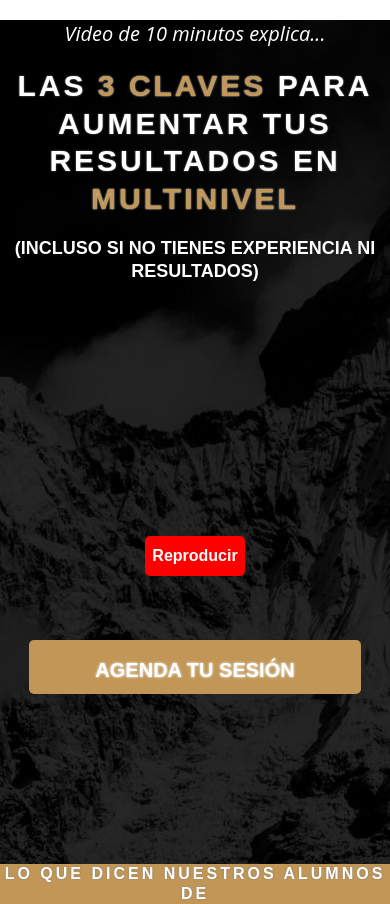
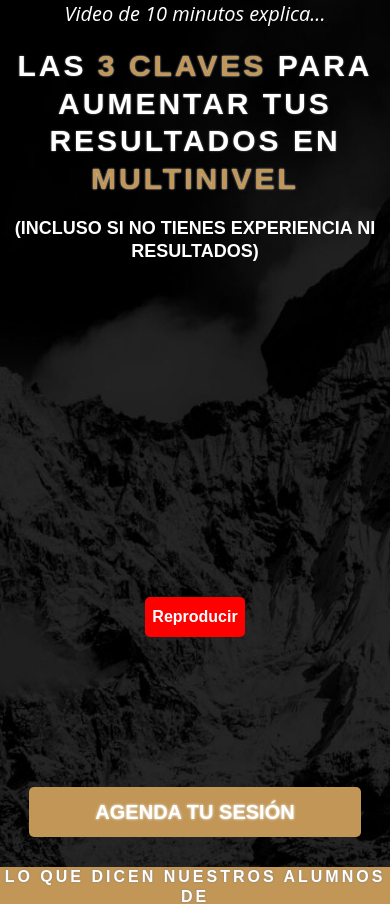
Before and after one commit to rodrigozucchini/landing-olivera-agus, a React (Vite) app: page / in a window 390 px wide. Shown: the top 904 px of the page. Built offline with nearby package versions, Linux system fonts and the light colour scheme.

Commit message:
cambios adaptacion

```diff
--- a/src/cumbre/sections/Header/Headerc.css
+++ b/src/cumbre/sections/Header/Headerc.css
@@ -3,19 +3,12 @@
     background-image: url('./../../../assets/montania3.jpg');
 
     /* Establece el tamaño de la imagen de fondo al 100% de la anchura del contenedor */
-    background-size: 100% auto;
+    background-size: cover;
 
     /* Fija la imagen de fondo en la posición superior */
-    background-position: top center;
-
-    /* Fija la imagen de fondo en altura (largo) */
-    background-attachment: fixed;
-    /* No repite */
-    background-repeat: no-repeat;
-    /* Otras propiedades para el contenedor, como altura mínima */
-    min-height: 100vh;
+    background-position: center;
     margin: 0;
-    padding: 0 0 50px 0;
+    padding: 0;
   }
 
 .headerc-title {
@@ -24,8 +17,7 @@
     font-family: 'Open sans', 'Helvetica Neue', Helvetica, Arial, sans-serif;
     font-size: 35px;
     font-weight: normal;
-    margin-top: 20px;
-    margin-bottom: 20px;
+
     padding: 0;
 }
 
@@ -127,7 +119,7 @@
         /* No repite */
         background-repeat: no-repeat;
         /* Otras propiedades para el contenedor, como altura mínima */
-        min-height: 80vh;
+        min-height: 50vh;
         margin: 0;
         padding-bottom: 0px;
       }
@@ -160,7 +152,7 @@
         /* No repite */
         background-repeat: no-repeat;
         /* Otras propiedades para el contenedor, como altura mínima */
-        min-height: 85vh;
+        min-height: 50vh;
         margin: 0;
         padding-bottom: 0px;
       }
@@ -193,7 +185,7 @@
         /* No repite */
         background-repeat: no-repeat;
         /* Otras propiedades para el contenedor, como altura mínima */
-        min-height: 100vh;
+        min-height: 50vh;
         margin: 0;
         padding-bottom: 0px;
       }
--- a/src/cumbre/sections/VideoC/Videoc.css
+++ b/src/cumbre/sections/VideoC/Videoc.css
@@ -1,31 +1,22 @@
 .videoc-player-container-c {
-    display: flex;
-    justify-content: center;
-    align-items: center;
-    max-width: 95%;
-    height: 60vh;
-    margin: 0 auto;
-    margin-bottom: 5px;
+  display: flex;
+  align-items: center;
+  justify-content: center;
+  width: 100%;
+  height: 100%;
   }
 
-
   .video-container-c {
-    width: 900px;
-    height: auto; /* Ajusta la altura según tus necesidades */
-    position: relative;
     display: flex;
     align-items: center;
     justify-content: center;
+    width: 900px;
+    height: auto;
   }
 
-  .video-player-video-c {
-    width: 100%;
-    height: 100%;
-    object-fit: cover;
-  }
   .button-play-yes-c {
     position: absolute; /* Agregamos posicionamiento absoluto */
-    bottom: 5%; /* Ajusta la posición vertical del botón según tus necesidades */
+    bottom: 15%; /* Ajusta la posición vertical del botón según tus necesidades */
     left: 50%; /* Ajusta la posición horizontal del botón según tus necesidades */
     transform: translate(-50%, -50%); /* Centramos el botón */
     z-index: 1;
@@ -43,7 +34,7 @@
 
   .button-play-no-c {
     position: absolute; /* Agregamos posicionamiento absoluto */
-    bottom: 5%; /* Ajusta la posición vertical del botón según tus necesidades */
+    bottom: 15%; /* Ajusta la posición vertical del botón según tus necesidades */
     left: 50%; /* Ajusta la posición horizontal del botón según tus necesidades */
     transform: translate(-50%, -50%); /* Centramos el botón */
     z-index: 1;
@@ -59,16 +50,65 @@
     border-radius: 10% red;
   }
 
-  @media only screen and (max-width: 1600px) {
+@media only screen and (max-width: 1600px) {
     .video-container-c {
       display: relative;
       width: 100%;
-      height: auto; /* Ajusta la altura según tus necesidades */
+      height: auto;
       position: relative;
     }
   }
 
   @media only screen and (max-width: 980px) {
+    .button-play-yes-c {
+      bottom: 10%; /* Ajusta la posición vertical del botón según tus necesidades */
+      left: 50%; /* Ajusta la posición horizontal del botón según tus necesidades */
+      transform: translate(-50%, -50%); /* Centramos el botón */
+      z-index: 1;
+      width: 100px; /* Ajusta el ancho según tus necesidades */
+      height: 40px; /* Ajusta el alto según tus necesidades */
+      background-color: #ff0000; /* Color de fondo del botón */
+      color: #fff; /* Color del texto del botón */
+      border: none; /* Elimina el borde del botón si lo deseas */
+      cursor: pointer; /* Cambia el cursor al pasar por encima */
+      font-size: 16px; /* Tamaño de fuente del botón */
+      border-radius: 5px; /* Agrega bordes redondeados al botón */
+      font-weight: bold;
+      border-radius: 10% red;
+    }
+
+    .button-play-no-c {
+      position: absolute; /* Agregamos posicionamiento absoluto */
+      bottom: 10%; /* Ajusta la posición vertical del botón según tus necesidades */
+      left: 50%; /* Ajusta la posición horizontal del botón según tus necesidades */
+      transform: translate(-50%, -50%); /* Centramos el botón */
+      z-index: 1;
+      width: 100px; /* Ajusta el ancho según tus necesidades */
+      height: 40px; /* Ajusta el alto según tus necesidades */
+      background-color: transparent; /* Color de fondo del botón */
+      color: #000000; /* Color del texto del botón */
+      border: 1px solid red; /* Elimina el borde del botón si lo deseas */
+      cursor: pointer; /* Cambia el cursor al pasar por encima */
+      font-size: 16px; /* Tamaño de fuente del botón */
+      border-radius: 5px; /* Agrega bordes redondeados al botón */
+      font-weight: bold;
+      border-radius: 10% red;
+    }
+
+  }
+
+
+  @media only screen and (max-width: 800px) {
+    .videoc-player-container-c {
+      margin-bottom: 25px;
+      display: flex;
+      align-items: center;
+      justify-content: center;
+      width: 100%;
+      height: 100%;
+    }
+  }
+  @media only screen and (max-width: 700px) {
     .button-play-yes-c {
       position: absolute; /* Agregamos posicionamiento absoluto */
       bottom: 15%; /* Ajusta la posición vertical del botón según tus necesidades */
@@ -104,18 +144,7 @@
       font-weight: bold;
       border-radius: 10% red;
     }
-
   }
-
-
-  @media only screen and (max-width: 800px) {
-    .videoc-player-container-c {
-      max-width: 95%;
-      height: 40vh;
-      margin-bottom: 55px;
-    }
-  }
-
   @media only screen and (max-width: 600px) {
     .button-play-yes-c {
       position: absolute; /* Agregamos posicionamiento absoluto */
@@ -154,11 +183,13 @@
     }
   }
 
-
   @media only screen and (max-width: 500px) {
     .videoc-player-container-c {
-      max-width: 100%;
-      height: 40vh;
-      margin-bottom: 0px;
+      margin-bottom: 5px;
+      display: flex;
+      align-items: center;
+      justify-content: center;
+      width: 100%;
+      height: 100%;
     }
   }
--- a/src/cumbre/sections/VideoC/Videoc.jsx
+++ b/src/cumbre/sections/VideoC/Videoc.jsx
@@ -17,7 +17,6 @@ const VideoC = () => {
       <ReactPlayer
       width="1000px"
       height="500px"
-      position="relative"
           playing={isPlaying}
           className='video-player-video-c'
           controls={false} // Deshabilita todos los controles predeterminados
--- a/src/cumbre/sections/buttonc/Buttonc.css
+++ b/src/cumbre/sections/buttonc/Buttonc.css
@@ -3,7 +3,8 @@
     align-items: center;
     justify-content: center;
     width: 100%;
-    margin-bottom: 20px;
+    margin-top: 30px;
+    padding-bottom: 30px;
 }
 
 .buttonc-call {
@@ -11,12 +12,15 @@
     color: #FFFFFF;
     background-color: #c19656;
     border-radius: 5px;
-    display: inline-block;
+    display: flex;
+    align-items: center;
+    justify-content: center;
     text-decoration: none;
     text-align: center;
-    padding: 10px;
-    width: 35%;
-    height: auto;
+    padding: 0;
+    margin: 0;
+    width: 40%;
+    height: 50px;
     text-transform: uppercase;
     font-size: 30px;
     cursor: pointer;
@@ -51,7 +55,6 @@
         justify-content: center;
         width: 100%;
         margin-top: 0px;
-        margin-bottom: 20px;
     }
 
     .buttonc-call {
--- a/src/incruises/sections/button/ButtonAction.css
+++ b/src/incruises/sections/button/ButtonAction.css
@@ -3,8 +3,6 @@
     align-items: center;
     justify-content: center;
     width: 100%;
-    margin-top: 20px;
-    margin-bottom: 20px;
 }
 .a-estilo {
     text-decoration: none; /* Quita la subrayado del enlace */
@@ -24,7 +22,7 @@
     display: inline-block;
     text-decoration: none;
     text-align: center;
-    padding: 10px;
+
     width: 35%;
     height: auto;
     text-transform: uppercase;
--- a/src/incruises/sections/header/Header.css
+++ b/src/incruises/sections/header/Header.css
@@ -124,3 +124,18 @@
         text-shadow: 0px 0px 7px #ffffff;
     }
 }
+
+
+@media only screen and (max-width: 600px) {
+
+    .header-title {
+        font-size: 20px;
+    }
+
+    .header-subtitle {
+        font-size: 25px;
+        margin-bottom: 15px;
+    }
+
+
+}
--- a/src/incruises/sections/video/VideoPlayer.css
+++ b/src/incruises/sections/video/VideoPlayer.css
@@ -190,7 +190,7 @@
   }
 }
 
-@media only screen and (max-width: 400px) {
+@media only screen and (max-width: 430px) {
   .video-container {
     width: 100%;
     height: 209px;
@@ -199,7 +199,7 @@
   }
   .button-play-yes {
     position: absolute; /* Agregamos posicionamiento absoluto */
-    bottom: 10%; /* Ajusta la posición vertical del botón según tus necesidades */
+    bottom: 15%; /* Ajusta la posición vertical del botón según tus necesidades */
     left: 50%; /* Ajusta la posición horizontal del botón según tus necesidades */
     transform: translate(-50%, -50%); /* Centramos el botón */
     z-index: 1;
@@ -217,7 +217,7 @@
 
   .button-play-no {
     position: absolute; /* Agregamos posicionamiento absoluto */
-    bottom: 10%; /* Ajusta la posición vertical del botón según tus necesidades */
+    bottom: 15%; /* Ajusta la posición vertical del botón según tus necesidades */
     left: 50%; /* Ajusta la posición horizontal del botón según tus necesidades */
     transform: translate(-50%, -50%); /* Centramos el botón */
     z-index: 1;
```
